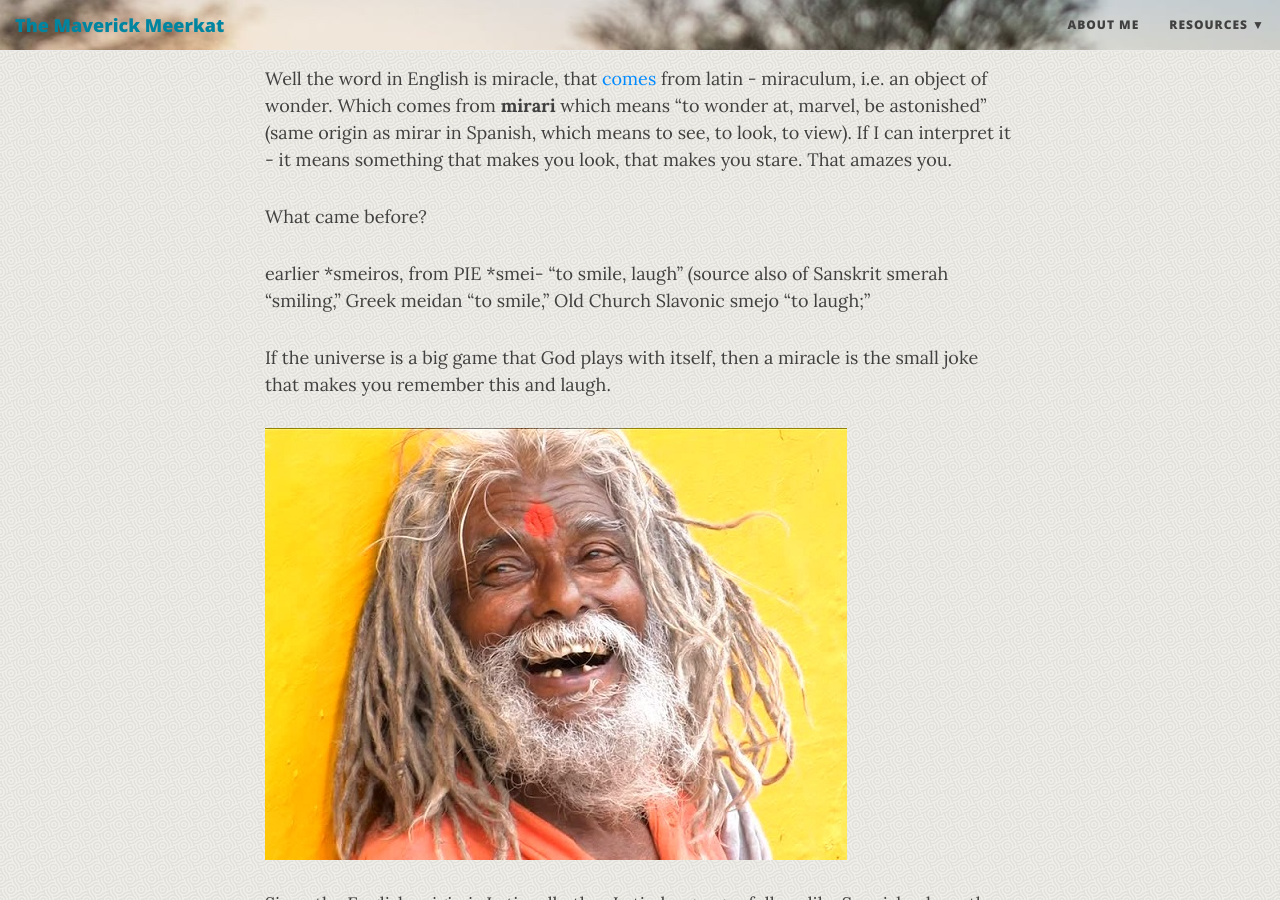
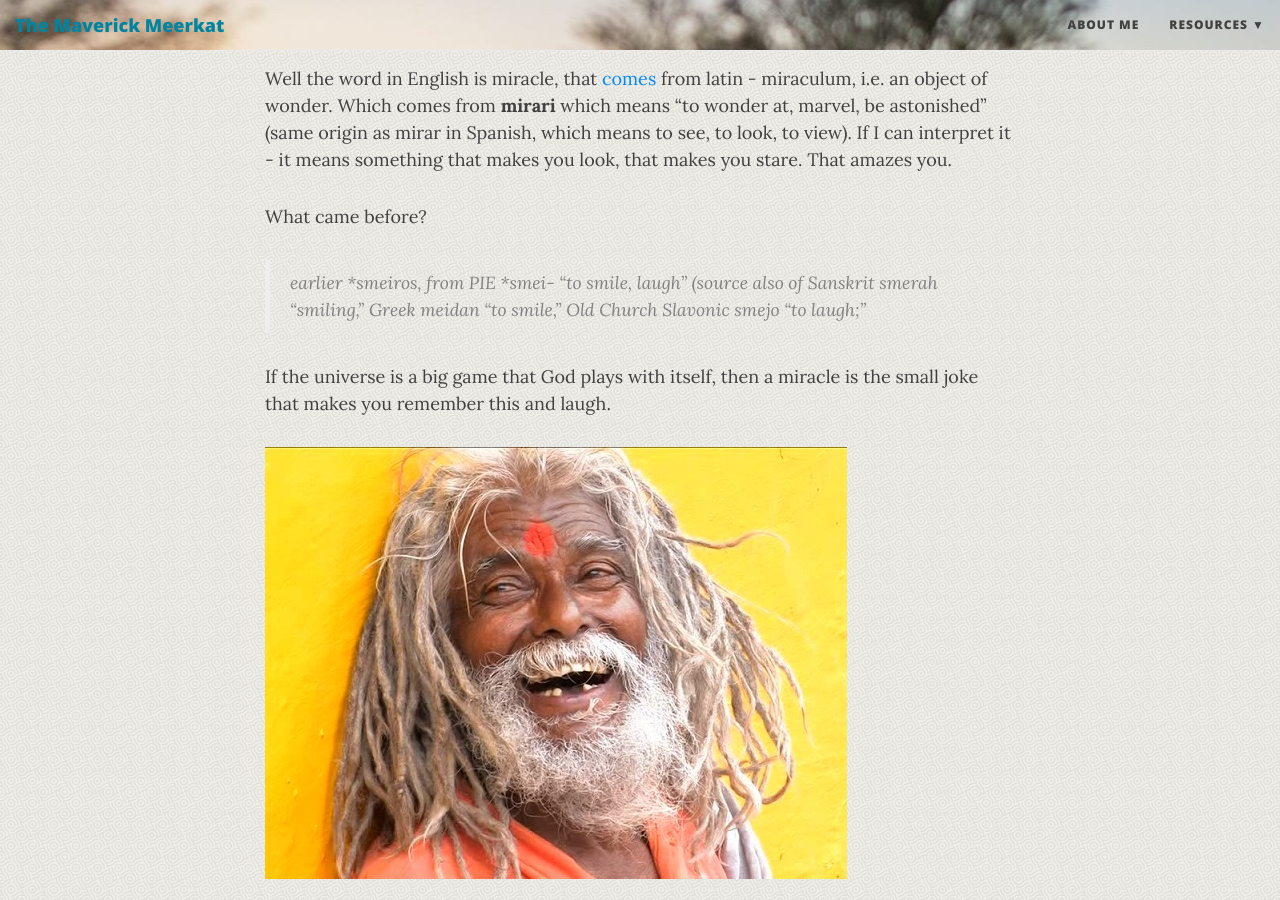
Before and after one commit to MaverickMeerkat/MaverickMeerkat.github.io, a Jekyll site: the page built from _posts/2019-10-24-Miracles.md, in a window 1280 px wide and 900 px high, scrolled down 963 px. Built offline with Jekyll 4.4.1, drawn with Linux system fonts in a browser that asks for light colours; nearby versions of some CDN libraries; comment, search, counter and statistics services are not loaded.

Commit message:
Miracle post - small fix 2

```diff
--- a/_posts/2019-10-24-Miracles.md
+++ b/_posts/2019-10-24-Miracles.md
@@ -10,7 +10,7 @@ For a long time I knew that the Hebrew word for a **miracle** -נס  - (Nes) als
 
 A flag is something that needs to stand out. It's something that says: "I'm here", or "This is mine". And if you put your spiritual glasses for a second and look at the world as a vast plane - a "miracle" is exactly this - something very distinct that stands out amidst the course of events. Something that says: "I'm here" (spoken by an old man with long beard, who answers to the name of: GOD ALMIGHTY). Don't you forget it.
 
-![](../img/miracle/god.jpg)
+![](../img/Miracle/god.jpg)
 
 How is it compared to other languages?
 
@@ -18,11 +18,11 @@ Well the word in English is miracle, that [comes](https://www.etymonline.com/wor
 
 What came before?
 
-earlier \*smeiros, from PIE \*smei- "to smile, laugh" (source also of Sanskrit smerah "smiling," Greek meidan "to smile," Old Church Slavonic smejo "to laugh;"{: .box-note}
+> earlier \*smeiros, from PIE \*smei- "to smile, laugh" (source also of Sanskrit smerah "smiling," Greek meidan "to smile," Old Church Slavonic smejo "to laugh;"
 
 If the universe is a big game that God plays with itself, then a miracle is the small joke that makes you remember this and laugh.
 
-![](../img/miracle/hindu.jpg)
+![](../img/Miracle/hindu.jpg)
 
 Since the English origin is Latin, all other Latin languages follow, like Spanish where the word for miracle is milagro.
 
```
